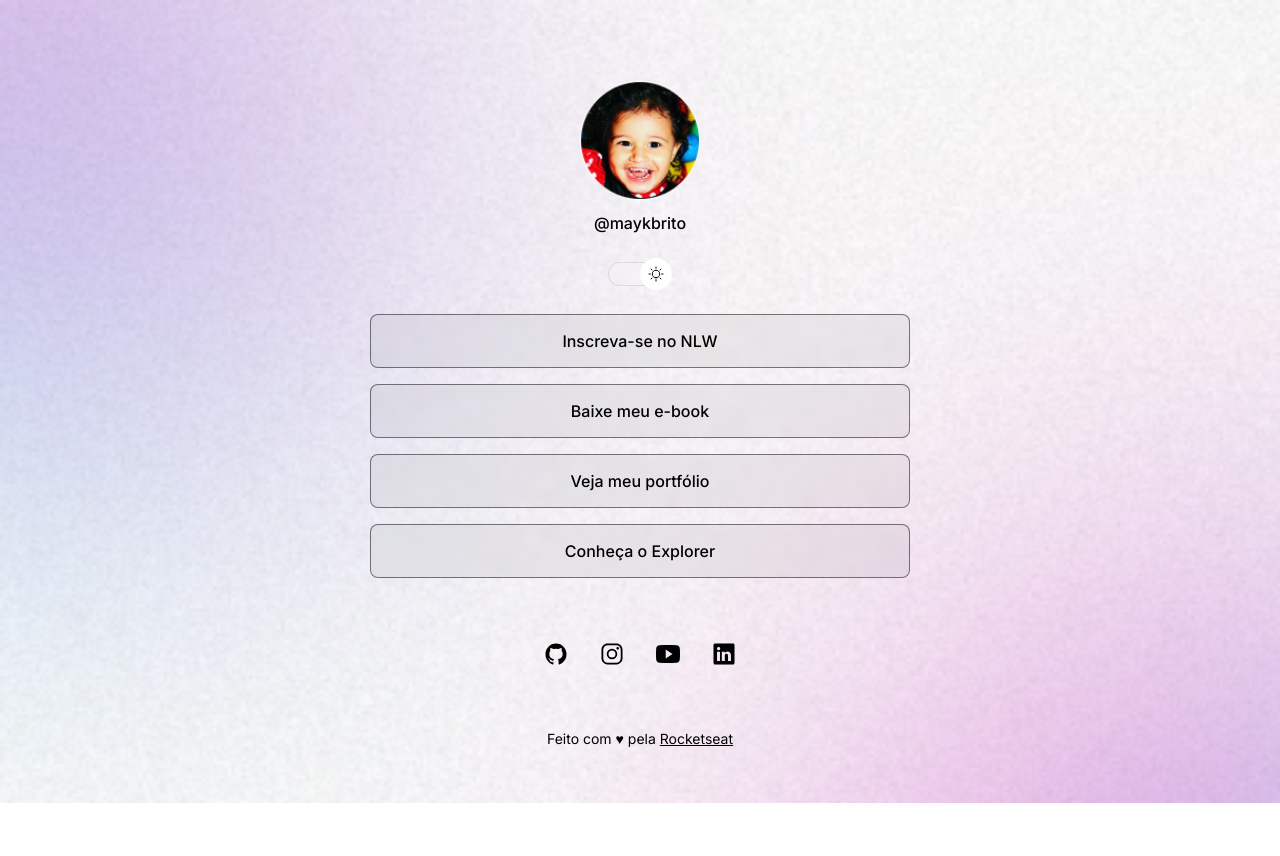
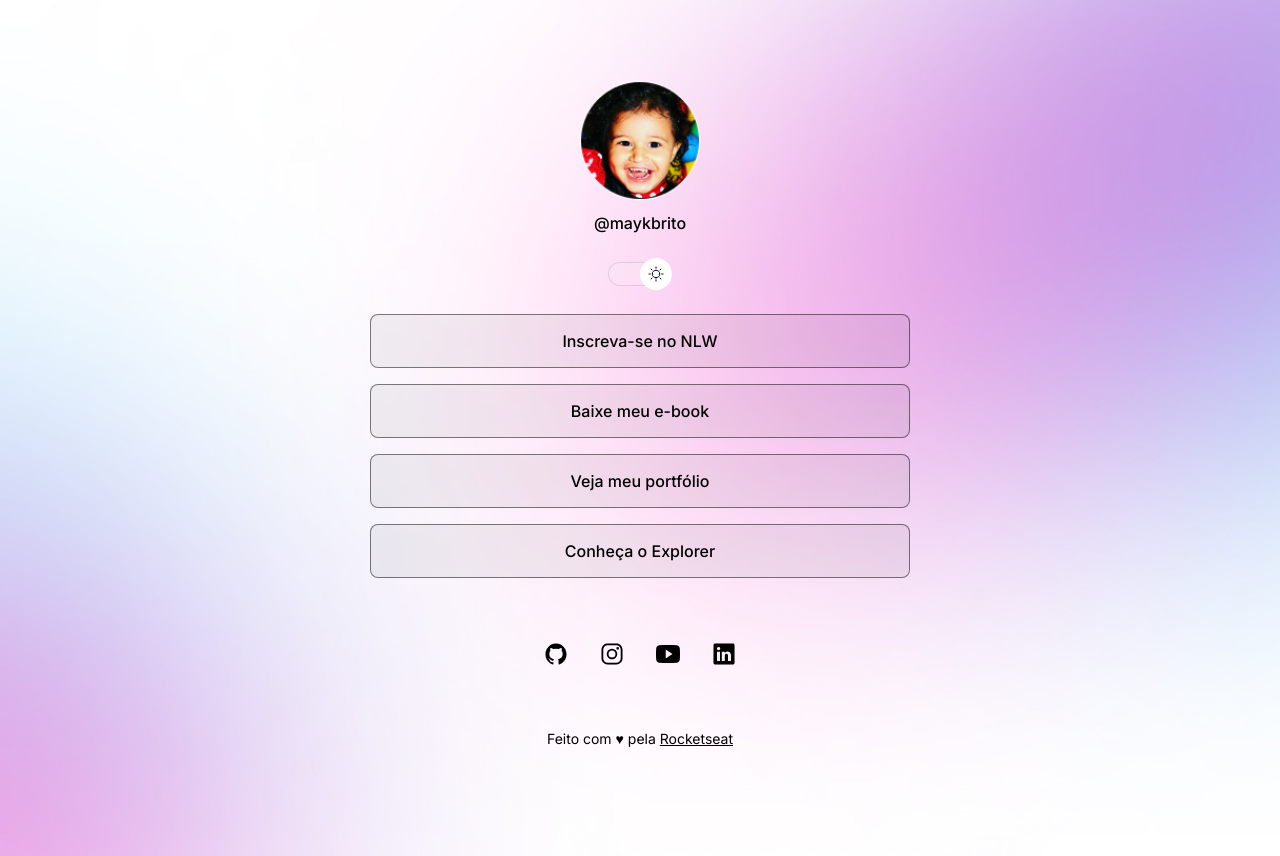
Before and after one commit to Amandalucia1/projeto, a plain HTML site: page index.html in a window 1280 px wide. Both pictures are taken after a click on the element 640 px from the left and 273 px from the top of the page. Before the commit the page ends 803 px from the top, so only its background shows below. Drawn offline with nearby package versions, Linux system fonts and the light colour scheme.

Commit message:
Trocando background-image de acordo com tamanho de tela como @media

```diff
--- a/css/style.css
+++ b/css/style.css
@@ -45,6 +45,7 @@ body{
    background: color image repeat position/size;
    */
    background: var(--background-url) no-repeat top center/cover;
+   height: 100vh;
 }
 #container{
     width: 100%;
@@ -149,16 +150,17 @@ body{
     background: var(--background-social-hover);
 
 }
-
-
-
-
-
-
-
 footer{
     text-align: center;
     padding: 24px 0;
     margin-bottom: 32px;
     font-size: 14px;
 }
+@media(min-width:700px){
+    :root{
+        --background-url:url("../assets/desktop.jpg");
+    }
+    .light{
+        --background-url:url("../assets/desktop-light.jpg");
+    }
+}
```
Also changed, not shown: assets/desktop-light.jpg (added), assets/desktop.jpg (added).
